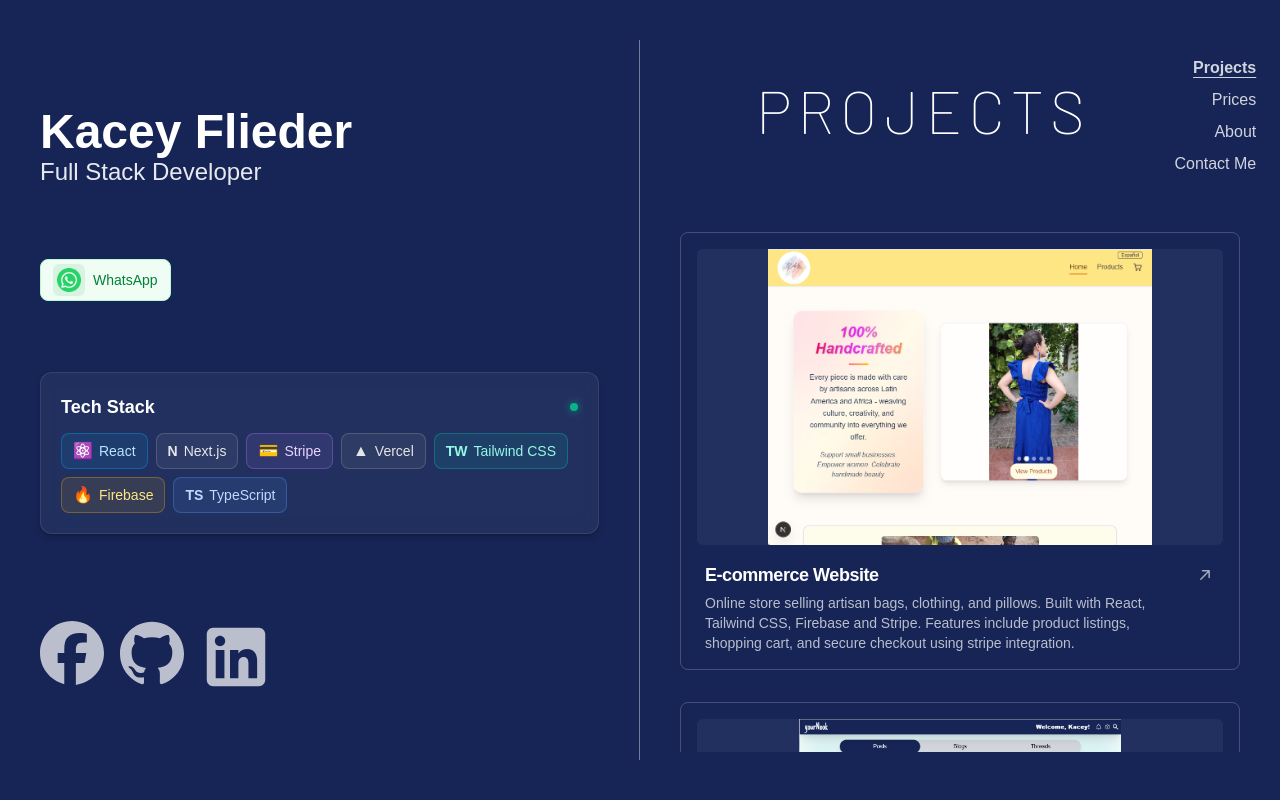
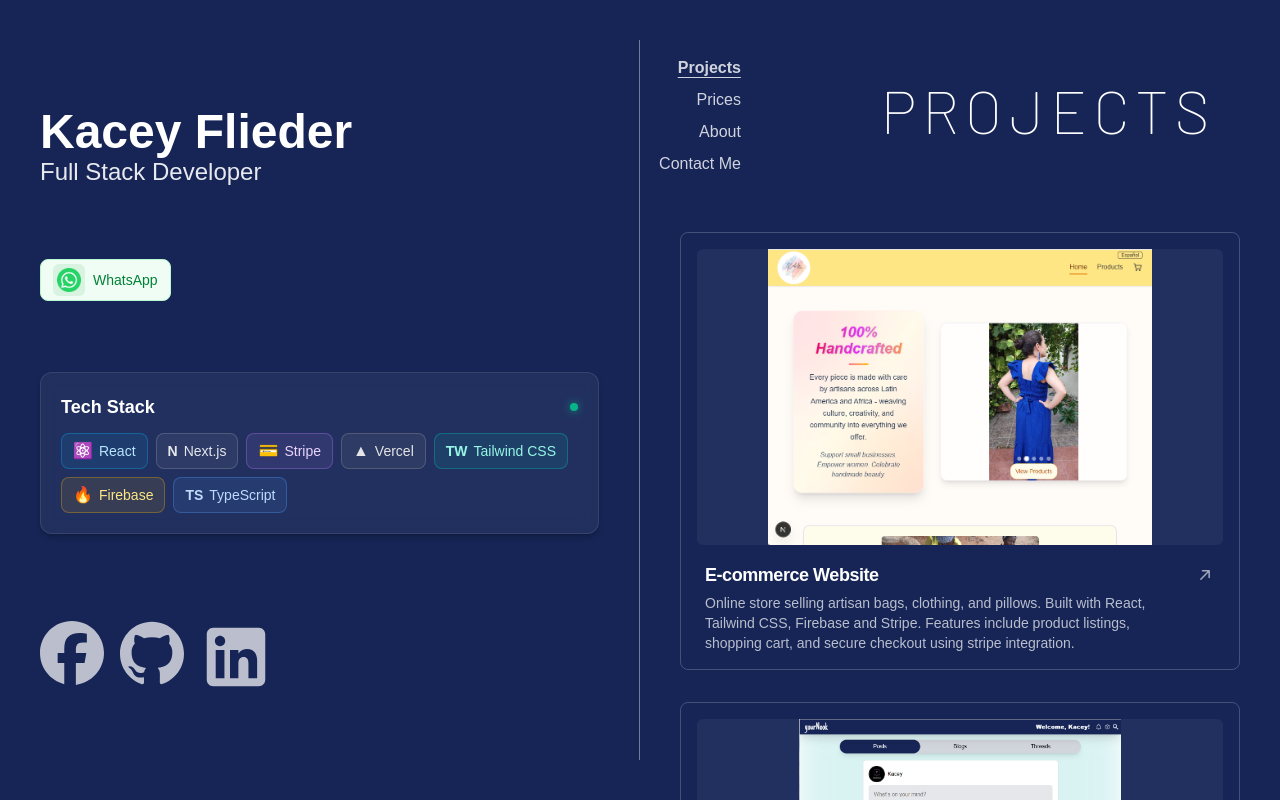
Before and after one commit to kflieder/kflieder, a Next.js app: page / in a window 1280 px wide. Built offline with nearby package versions, Linux system fonts and the light colour scheme.

Commit message:
Update LandingPage.tsx

```diff
--- a/src/components/LandingPage.tsx
+++ b/src/components/LandingPage.tsx
@@ -87,9 +87,11 @@ function LandingPage() {
               ? "About Me"
               : "Contact Me"}
           </h1>
+          <div ref={contentRef}>
           <NavBar setActiveTab={handleTabChange} />
+          </div>
         </div>
-        <div ref={contentRef}>
+
         {activeTab === "projects" ? (
           <div ref={innerContentRef} className={contentDivClass}>
             <Projects />
@@ -107,7 +109,7 @@ function LandingPage() {
             <Contact />
           </div>
         )}
-        </div>
+
       </div>
     </div>
   );
```
